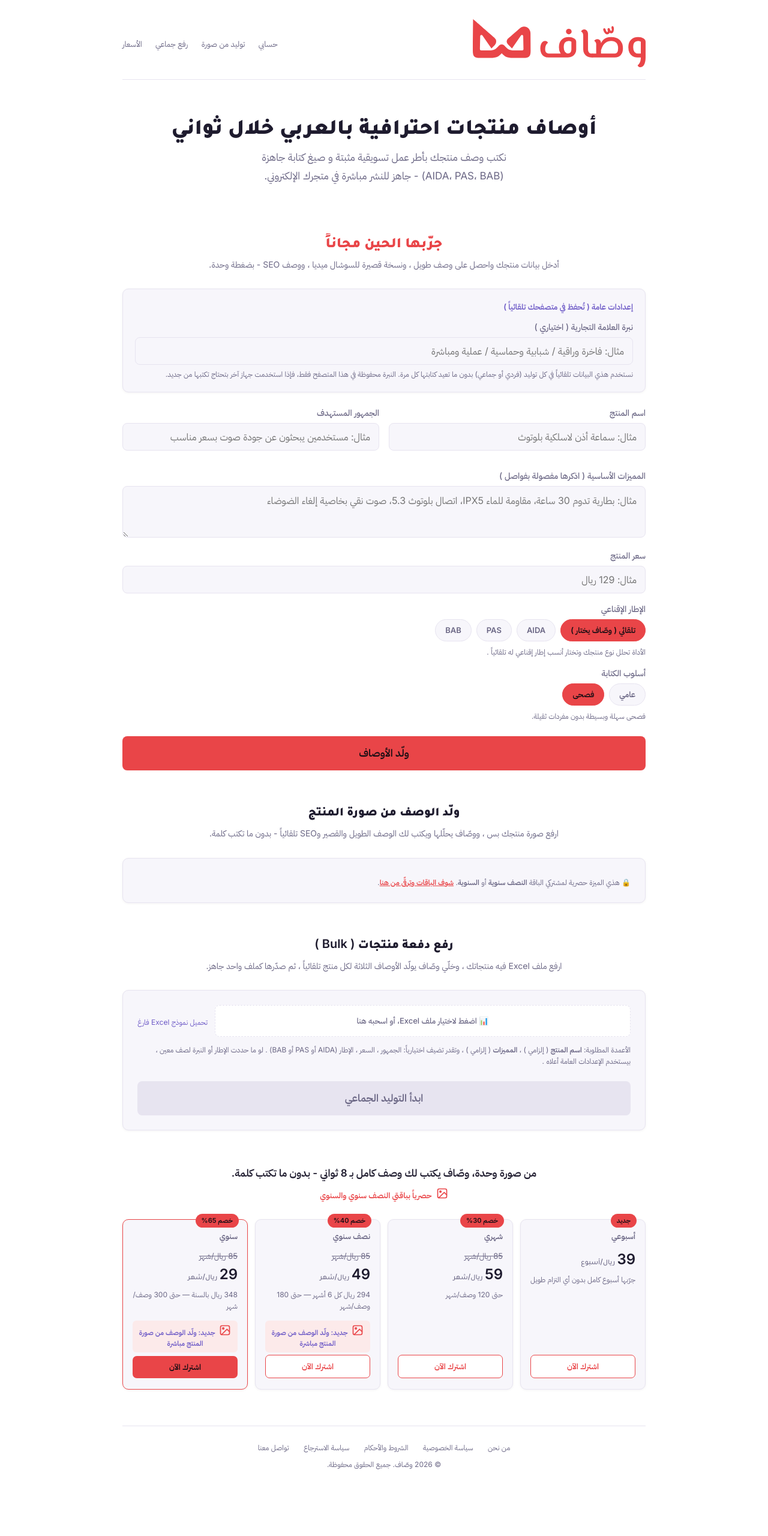
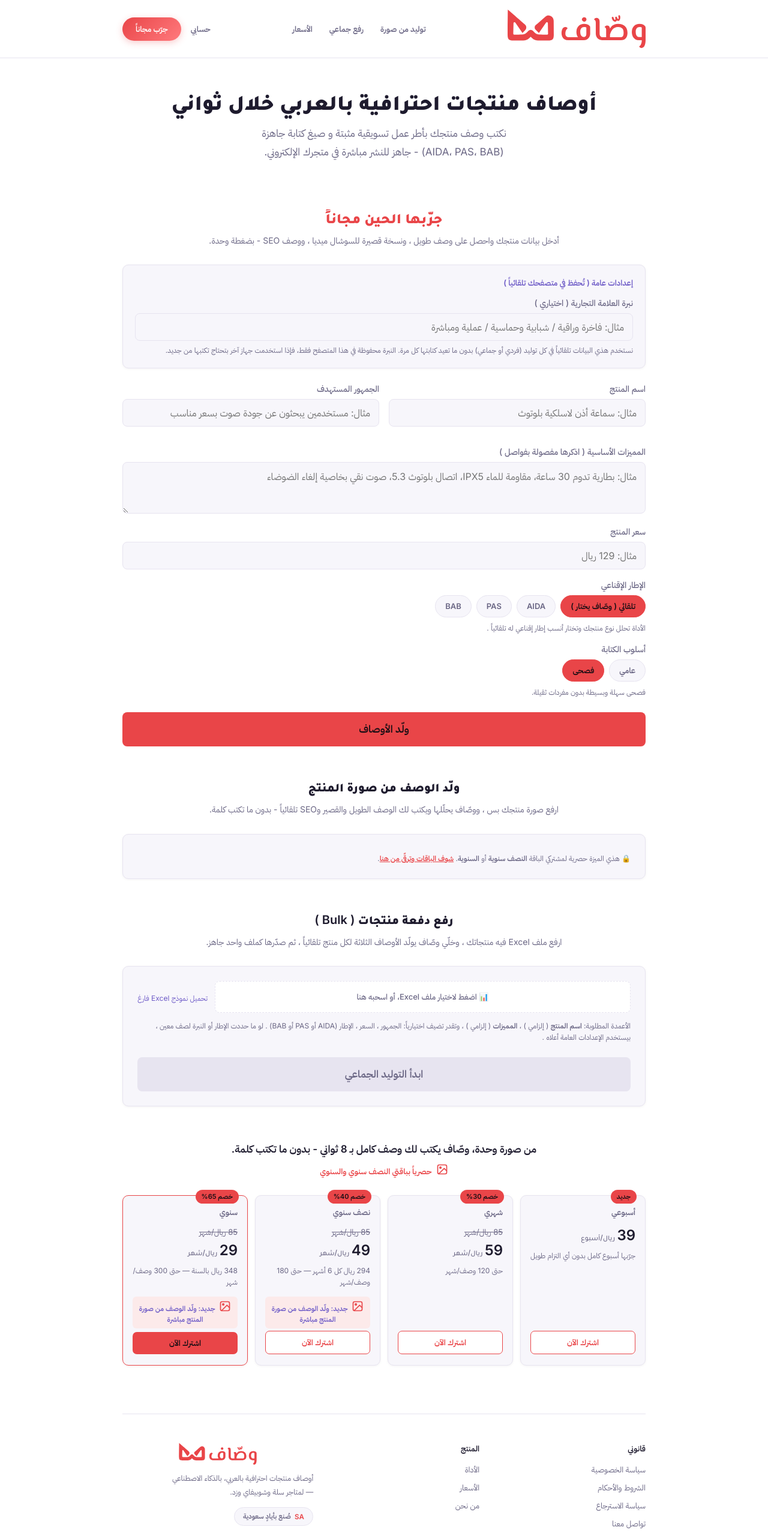
Before and after one commit to hossainalmsbah-code/wassaf, a website: page index.html in a window 1280 px wide. Shown: the top 2560 px of the page at 60% size. Before the commit the page ends 2530 px from the top, so only its background shows below. Drawn offline with Linux system fonts and the light colour scheme; no server answers; a script that the page names is missing.

Commit message:
Add files via upload

```diff
--- a/index.html
+++ b/index.html
@@ -87,15 +87,47 @@
     font-size:16px;
     min-height:100vh;
   }
-  .wrap{max-width:920px;margin:0 auto;padding:32px 24px 80px;}
+  .wrap{max-width:920px;margin:0 auto;padding:28px 24px 80px;}
+
+  /* ===================== الشريط العلوي (ثابت أثناء التمرير) ===================== */
   header.top{
-    display:flex;align-items:center;justify-content:space-between;
+    position:sticky;top:0;z-index:100;
+    background:rgba(255,255,255,.82);
+    backdrop-filter:blur(14px) saturate(160%);
+    -webkit-backdrop-filter:blur(14px) saturate(160%);
     border-bottom:1px solid var(--line);
-    padding-bottom:20px;margin-bottom:32px;
-  }
-  header.top .brand-logo{height:80px;width:auto;display:block;}
-  nav a{color:var(--ink-dim);text-decoration:none;font-size:13px;margin-inline-start:18px;}
-  nav a:hover{color:var(--ink);}
+    transition:box-shadow .25s ease, padding .25s ease;
+  }
+  header.top.scrolled{box-shadow:0 6px 24px rgba(30,27,46,.07);}
+  .top-inner{
+    max-width:920px;margin:0 auto;padding:16px 24px;
+    display:grid;grid-template-columns:auto 1fr auto;align-items:center;gap:20px;
+    transition:padding .25s ease;
+  }
+  header.top.scrolled .top-inner{padding-top:11px;padding-bottom:11px;}
+  header.top .brand-logo{height:64px;width:auto;display:block;transition:height .25s ease;}
+  header.top.scrolled .brand-logo{height:52px;}
+  nav.main-nav{display:flex;justify-content:center;gap:28px;}
+  nav.main-nav a{color:var(--ink-dim);text-decoration:none;font-size:13px;font-weight:600;position:relative;padding:4px 0;transition:color .15s;}
+  nav.main-nav a::after{content:"";position:absolute;right:0;left:0;bottom:-2px;height:2px;background:var(--accent);transform:scaleX(0);transition:transform .2s ease;}
+  nav.main-nav a:hover{color:var(--ink);}
+  nav.main-nav a:hover::after{transform:scaleX(1);}
+  .nav-actions{display:flex;align-items:center;gap:16px;}
+  .nav-account{color:var(--ink-dim);text-decoration:none;font-size:13px;font-weight:600;white-space:nowrap;}
+  .nav-account:hover{color:var(--ink);}
+  .nav-cta{
+    background:linear-gradient(135deg,var(--accent) 0%,#ff7a7d 100%);
+    color:#fff;text-decoration:none;font-size:13px;font-weight:700;
+    padding:10px 22px;border-radius:24px;white-space:nowrap;
+    box-shadow:0 3px 12px rgba(233,69,72,.28);
+    transition:transform .15s ease, box-shadow .15s ease;
+  }
+  .nav-cta:hover{transform:translateY(-1px);box-shadow:0 5px 16px rgba(233,69,72,.38);}
+  @media (max-width:640px){
+    nav.main-nav{display:none;}
+    .top-inner{grid-template-columns:auto auto;padding:12px 20px;}
+    .nav-account{display:none;}
+  }
   .hero{text-align:center;padding:20px 0 40px;}
   .hero h1{font-family:'Inter','Tajawal',sans-serif;font-weight:900;font-size:36px;margin:0 0 12px;line-height:1.4;}
   .hero p{color:var(--ink-dim);font-size:17px;max-width:520px;margin:0 auto;line-height:1.8;}
@@ -203,10 +235,34 @@
   .bulk-actions{display:flex;gap:10px;margin-top:16px;flex-wrap:wrap;}
   .bulk-actions .go{width:auto;flex:1;min-width:180px;}
 
-  footer{margin-top:60px;border-top:1px solid var(--line);padding-top:24px;text-align:center;}
-  footer a{color:var(--ink-dim);text-decoration:none;font-size:12px;margin:0 10px;}
-  footer a:hover{color:var(--ink);}
-  footer .copy{color:var(--ink-dim);font-size:12px;margin-top:10px;}  .shine-text{
+  /* ===================== الشريط السفلي (فوتر) ===================== */
+  footer{margin-top:80px;border-top:1px solid var(--line);padding-top:48px;}
+  .footer-grid{display:grid;grid-template-columns:1fr 1fr 1.3fr;gap:32px;margin-bottom:36px;}
+  .footer-col-title{font-size:13px;font-weight:700;color:var(--ink);margin-bottom:16px;}
+  .footer-col a{display:block;color:var(--ink-dim);text-decoration:none;font-size:13px;margin-bottom:11px;transition:color .15s;width:fit-content;}
+  .footer-col a:hover{color:var(--accent);}
+  .footer-brand{display:flex;flex-direction:column;gap:12px;}
+  .footer-brand img{height:36px;width:auto;}
+  .footer-brand p{font-size:12.5px;color:var(--ink-dim);line-height:1.8;margin:0;max-width:240px;}
+  .footer-badge{
+    display:inline-flex;align-items:center;gap:6px;
+    background:var(--bg-raised);border:1px solid var(--line);border-radius:20px;
+    padding:6px 14px;font-size:11.5px;color:var(--ink-dim);font-weight:700;
+    width:fit-content;margin-top:2px;
+  }
+  /* مقاطع لاتينية (أرقام/حروف إنجليزية) داخل نص عربي — خط منفصل يعطي وضوح أكثر من امتداد الخط العربي */
+  .latin{font-family:'Inter',sans-serif;letter-spacing:.03em;font-weight:800;color:var(--accent);}
+  .footer-bottom{
+    border-top:1px solid var(--line);padding-top:20px;
+    display:flex;justify-content:center;align-items:center;
+  }
+  .footer-bottom .copy{color:var(--ink-dim);font-size:12px;margin:0;}
+  @media (max-width:640px){
+    .footer-grid{grid-template-columns:1fr;gap:28px;text-align:center;}
+    .footer-col a{margin-inline:auto;}
+    .footer-brand{align-items:center;}
+  }
+  .shine-text{
     background: linear-gradient(90deg, var(--accent) 0%, var(--accent) 40%, #ffffff 50%, var(--accent) 60%, var(--accent) 100%);
     background-size: 200% auto;
     color: transparent;
@@ -223,17 +279,21 @@
 <script src="https://unpkg.com/@salla.sa/embedded-sdk/dist/umd/index.js"></script>
 </head>
 <body>
-<div class="wrap">
-
-  <header class="top">
+<header class="top" id="siteHeader">
+  <div class="top-inner">
     <img class="brand-logo" src="/assets/logo-horizontal.svg" alt="وصّاف">
-    <nav>
-      <a href="/account.html">حسابي</a>
+    <nav class="main-nav">
       <a href="#imageGen">توليد من صورة</a>
       <a href="#bulk">رفع جماعي</a>
       <a href="#pricing">الأسعار</a>
     </nav>
+    <div class="nav-actions">
+      <a href="/account.html" class="nav-account">حسابي</a>
+      <a href="#tool" class="nav-cta">جرّب مجاناً</a>
+    </div>
+  </div>
 </header>
+<div class="wrap">
 
   <!-- [إضافة] يظهر بس لو الصفحة مفتوحة جوّا لوحة سلة -->
   <div class="settings-box" id="sallaBox" style="display:none;">
@@ -517,16 +577,33 @@
   </section>
 
   <footer>
-    <a href="/about.html">من نحن</a>
+    <div class="footer-grid">
+      <div class="footer-col">
+        <div class="footer-col-title">قانوني</div>
         <a href="/privacy.html">سياسة الخصوصية</a>
         <a href="/terms.html">الشروط والأحكام</a>
         <a href="/refund.html">سياسة الاسترجاع</a>
         <a href="mailto:wassaf.sa@gmail.com" id="contactLink" style="cursor:pointer;">تواصل معنا</a>
-    <div id="contactBox" style="display:none;margin-top:12px;font-size:12px;color:var(--ink-dim);">
-      <span id="contactEmailText" style="font-family:monospace;">wassaf.sa@gmail.com</span>
+        <div id="contactBox" style="display:none;margin-top:6px;font-size:12px;color:var(--ink-dim);">
+          <span id="contactEmailText" style="font-family:'Inter',monospace;">wassaf.sa@gmail.com</span>
           <button type="button" id="contactCopyBtn" class="copy-btn" style="margin-right:8px;">نسخ</button>
         </div>
+      </div>
+      <div class="footer-col">
+        <div class="footer-col-title">المنتج</div>
+        <a href="#tool">الأداة</a>
+        <a href="#pricing">الأسعار</a>
+        <a href="/about.html">من نحن</a>
+      </div>
+      <div class="footer-col footer-brand">
+        <img src="/assets/logo-horizontal.svg" alt="وصّاف">
+        <p>أوصاف منتجات احترافية بالعربي، بالذكاء الاصطناعي — لمتاجر سلة وشوبيفاي وزد.</p>
+        <div class="footer-badge"><span class="latin">SA</span> صُنع بأيادٍ سعودية</div>
+      </div>
+    </div>
+    <div class="footer-bottom">
       <div class="copy">© 2026 وصّاف. جميع الحقوق محفوظة.</div>
+    </div>
   </footer>
 
 </div>
@@ -1435,6 +1512,18 @@
     setTimeout(() => contactCopyBtn.textContent = old, 1500);
   });
 }
+/* ==================== الشريط العلوي الثابت: ظل خفيف عند التمرير ==================== */
+(function(){
+  const siteHeader = document.getElementById('siteHeader');
+  if(!siteHeader) return;
+  const onScroll = () => {
+    if(window.scrollY > 6) siteHeader.classList.add('scrolled');
+    else siteHeader.classList.remove('scrolled');
+  };
+  window.addEventListener('scroll', onScroll, { passive:true });
+  onScroll();
+})();
+
 /* ==================== [إضافة] وعي سلة — يشتغل بس جوّا لوحة سلة ==================== */
 let sallaMerchant = null;
 let sallaSelectedProduct = null;
```
Lines whose indentation alone changed are shown as unchanged.
